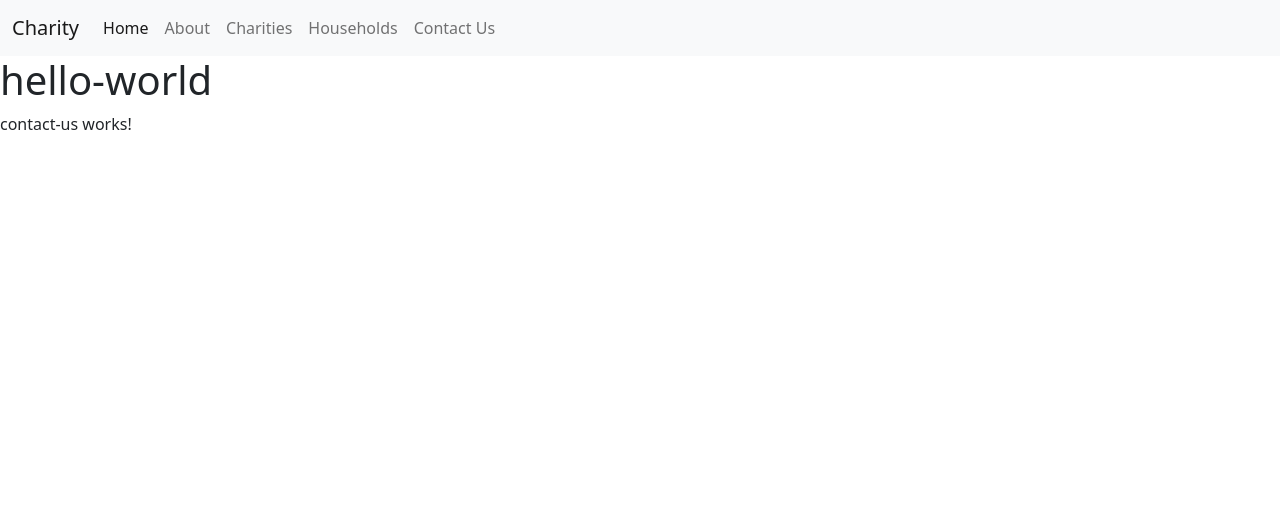
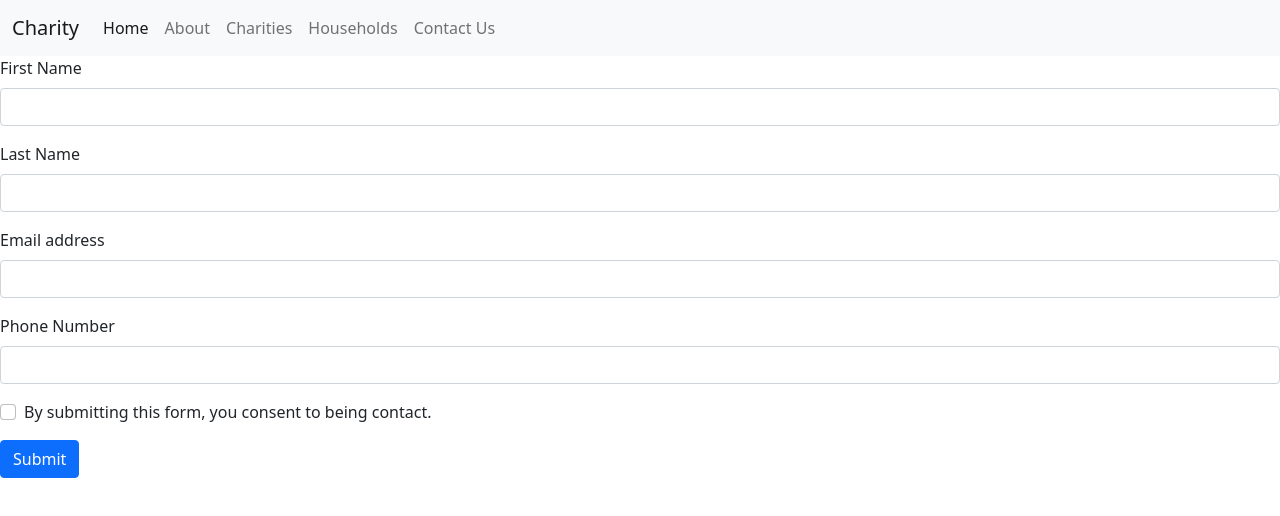
Before and after one commit to P1nkPegasus/Frontend-Captsone, an Angular app in the folder charity/: page /contact-us in a window 1280 px wide. Shown: the top 516 px of the page. Built offline with nearby package versions, Linux system fonts and the light colour scheme.

Commit message:
created form in contact

```diff
--- a/charity/src/app/app.component.html
+++ b/charity/src/app/app.component.html
@@ -30,6 +30,6 @@
     </div>
   </div>
 </nav>
-<h1>hello-world</h1>
+<!-- <h1>hello-world</h1> -->
 
 <router-outlet></router-outlet>
--- a/charity/src/app/contact-us/contact-us.component.html
+++ b/charity/src/app/contact-us/contact-us.component.html
@@ -1 +1,33 @@
-<p>contact-us works!</p>
+
+<section class="contact">
+    <form>
+
+      <div class="mb-3">
+        <label for="FirstName" class="form-label">First Name</label>
+        <input type="name" class="form-control" id="FirstName">
+      </div>
+
+      <div class="mb-3">
+        <label for="LastName" class="form-label">Last Name</label>
+        <input type="name" class="form-control" id="LastName">
+      </div>
+
+      <div class="mb-3">
+        <label for="InputEmail" class="form-label">Email address</label>
+        <input type="email" class="form-control" id="InputEmail" aria-describedby="emailHelp">
+
+      </div>
+
+      <div class="mb-3">
+        <label for="number" class="form-label">Phone Number</label>
+        <input type="number" class="form-control" id="number">
+      </div>
+
+      <div class="mb-3 form-check">
+        <input type="checkbox" class="form-check-input" id="exampleCheck1">
+        <label class="form-check-label" for="exampleCheck1">By submitting this form, you consent to being contact.</label>
+      </div>
+
+      <button type="submit" class="btn btn-primary">Submit</button>
+    </form>
+  </section>
--- a/charity/src/index.html
+++ b/charity/src/index.html
@@ -11,6 +11,7 @@
 <body>
   <script src="https://cdn.jsdelivr.net/npm/bootstrap@5.1.3/dist/js/bootstrap.min.js" integrity="sha384-QJHtvGhmr9XOIpI6YVutG+2QOK9T+ZnN4kzFN1RtK3zEFEIsxhlmWl5/YESvpZ13" crossorigin="anonymous"></script>
   <script src="https://cdn.jsdelivr.net/npm/bootstrap@5.1.3/dist/js/bootstrap.bundle.min.js" integrity="sha384-ka7Sk0Gln4gmtz2MlQnikT1wXgYsOg+OMhuP+IlRH9sENBO0LRn5q+8nbTov4+1p" crossorigin="anonymous"></script>
+
   <app-root></app-root>
 </body>
 </html>
```
